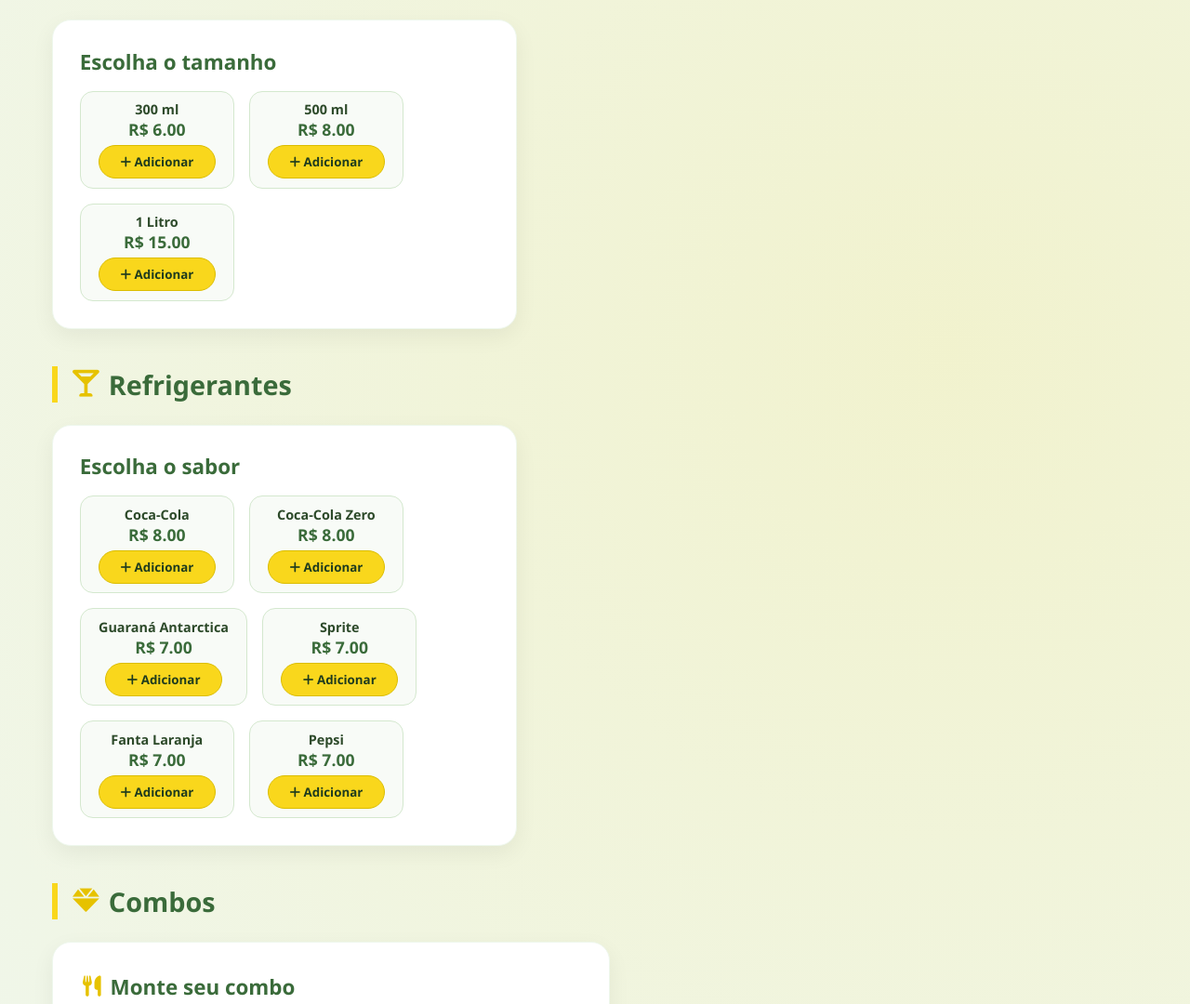
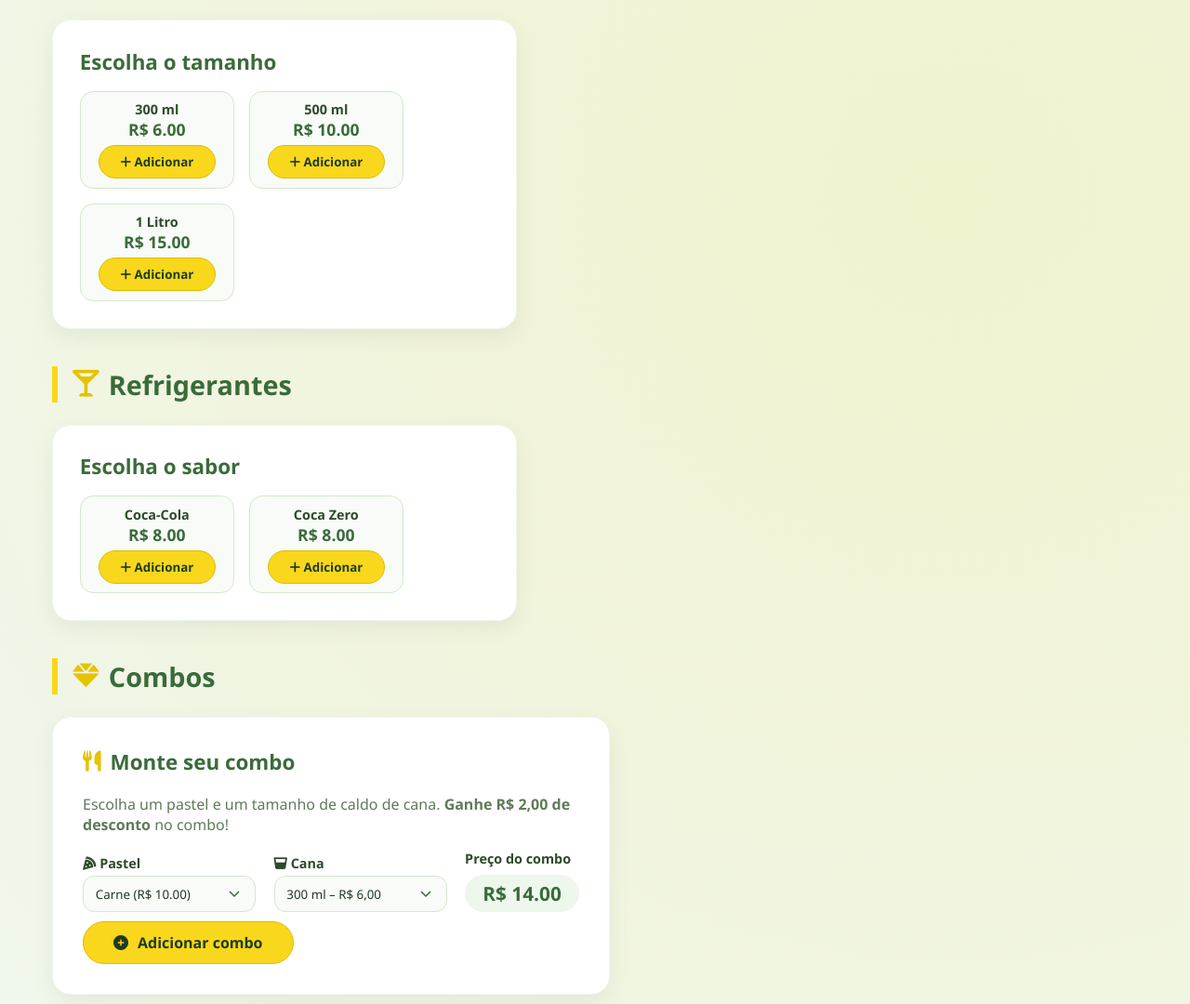
Before and after one commit to PauloRuben/Rei-do-Pastel, a plain HTML site: page index.html in a window 1280 px wide. Shown: the part 3121-4201 px from the top of the page at 93% size. Drawn offline with Linux system fonts and the light colour scheme.

Commit message:
Add files via upload

```diff
--- a/index.html
+++ b/index.html
@@ -269,7 +269,6 @@
             transform: scale(0.96);
         }
 
-        /* Caldo de cana e Refrigerante */
         .card-cana,
         .card-refri {
             background: var(--branco);
@@ -356,7 +355,6 @@
             box-shadow: 0 4px 12px rgba(230, 194, 0, 0.25);
         }
 
-        /* Combos */
         .card-combo {
             background: var(--branco);
             border-radius: var(--radius);
@@ -460,7 +458,6 @@
             transform: scale(0.96);
         }
 
-        /* Banner iFood */
         .banner-ifood {
             background: linear-gradient(135deg, #fef9e7, #fdf3d0);
             border-radius: var(--radius);
@@ -525,7 +522,6 @@
             }
         }
 
-        /* Carrinho flutuante */
         .cart-fab {
             position: fixed;
             bottom: 24px;
@@ -569,7 +565,6 @@
             border: 2px solid var(--branco);
         }
 
-        /* Modal */
         .modal-overlay {
             display: none;
             position: fixed;
@@ -888,7 +883,6 @@
             margin-right: 6px;
         }
 
-        /* Footer */
         .footer {
             background: var(--branco);
             border-top: 2px solid #e9f3e5;
@@ -1088,49 +1082,39 @@
     </header>
 
     <div class="container">
-        <!-- CARNES -->
         <h2 class="secao-titulo"><i class="fas fa-drumstick-bite"></i> Carnes</h2>
         <div class="grid-pasteis" id="secaoCarnes"></div>
 
-        <!-- FRANGOS -->
         <h2 class="secao-titulo"><i class="fas fa-drumstick-bite"></i> Frangos</h2>
         <div class="grid-pasteis" id="secaoFrangos"></div>
 
-        <!-- CALABRESA -->
         <h2 class="secao-titulo"><i class="fas fa-sausage"></i> Calabresa</h2>
         <div class="grid-pasteis" id="secaoCalabresa"></div>
 
-        <!-- PRESUNTO -->
         <h2 class="secao-titulo"><i class="fas fa-bacon"></i> Presunto</h2>
         <div class="grid-pasteis" id="secaoPresunto"></div>
 
-        <!-- QUEIJO -->
         <h2 class="secao-titulo"><i class="fas fa-cheese"></i> Queijo</h2>
         <div class="grid-pasteis" id="secaoQueijo"></div>
 
-        <!-- CAMARÃO -->
         <h2 class="secao-titulo"><i class="fas fa-shrimp"></i> Camarão</h2>
         <div class="grid-pasteis" id="secaoCamarao"></div>
 
-        <!-- DOCES -->
         <h2 class="secao-titulo"><i class="fas fa-candy-cane"></i> Doces</h2>
         <div class="grid-pasteis" id="secaoDoces"></div>
 
-        <!-- CALDO DE CANA -->
         <h2 class="secao-titulo" style="margin-top:2.5rem;"><i class="fas fa-glass-whiskey"></i> Caldo de Cana</h2>
         <div class="card-cana">
             <h3>Escolha o tamanho</h3>
             <div class="opcoes-cana" id="opcoesCanaContainer"></div>
         </div>
 
-        <!-- REFRIGERANTES -->
         <h2 class="secao-titulo" style="margin-top:2.5rem;"><i class="fas fa-glass-martini-alt"></i> Refrigerantes</h2>
         <div class="card-refri">
             <h3>Escolha o sabor</h3>
             <div class="opcoes-refri" id="opcoesRefriContainer"></div>
         </div>
 
-        <!-- COMBOS -->
         <h2 class="secao-titulo" style="margin-top:2.5rem;"><i class="fas fa-gem"></i> Combos</h2>
         <div class="card-combo">
             <h3><i class="fas fa-utensils" style="color:var(--amarelo-escuro);"></i> Monte seu combo</h3>
@@ -1160,7 +1144,6 @@
             </button>
         </div>
 
-        <!-- BANNER iFOOD -->
         <div class="banner-ifood">
             <div class="msg">
                 <i class="fas fa-truck"></i>
@@ -1180,7 +1163,7 @@
             <div class="footer-col">
                 <h4><i class="fas fa-map-pin"></i> Endereço</h4>
                 <p><i class="fas fa-location-dot"></i> R. Um - Chácaras Anhanguera</p>
-                <p><i class="fas fa-city"></i> Valparaíso de Goiás - GO , 74392-130</p>
+                <p><i class="fas fa-city"></i> Valparaíso de Goiás - GO, 74392-130</p>
             </div>
             <div class="footer-col">
                 <h4><i class="fas fa-phone"></i> Contato</h4>
@@ -1200,7 +1183,7 @@
                     <i class="fas fa-truck"></i> Entregamos <strong>apenas</strong> pelo iFood
                 </div>
                 <p style="margin-top:0.6rem; font-size:0.85rem; color:#7a9a74;">
-                    <i class="fas fa-clock"></i> Aberto de segunda a sábado
+                    <i class="fas fa-clock"></i> Seg a Sex: 15h - 21h | Sáb: 15h - 19h
                 </p>
             </div>
         </div>
@@ -1297,10 +1280,8 @@
             ]
         };
 
-        // Lista plana de todos os pastéis para o combo
         const todosPasteis = Object.values(categorias).flat();
 
-        // Preços
         function getPrecoPastel(id) {
             const numId = typeof id === 'string' ? parseInt(id, 10) : id;
             const baratos = [1, 12, 25];
@@ -1316,21 +1297,16 @@
             return 14.00;
         }
 
-        // Caldo de cana
         const opcoesCana = [
             { tamanho: '300ml', nome: '300 ml', preco: 6.00 },
-            { tamanho: '500ml', nome: '500 ml', preco: 8.00 },
+            { tamanho: '500ml', nome: '500 ml', preco: 10.00 },
             { tamanho: '1L', nome: '1 Litro', preco: 15.00 }
         ];
 
-        // Refrigerantes
+        // Refrigerantes: apenas Coca-Cola e Coca Zero
         const refrigerantes = [
             { id: 'refri-coca', nome: 'Coca-Cola', preco: 8.00 },
-            { id: 'refri-coca-zero', nome: 'Coca-Cola Zero', preco: 8.00 },
-            { id: 'refri-guarana', nome: 'Guaraná Antarctica', preco: 7.00 },
-            { id: 'refri-sprite', nome: 'Sprite', preco: 7.00 },
-            { id: 'refri-fanta', nome: 'Fanta Laranja', preco: 7.00 },
-            { id: 'refri-pepsi', nome: 'Pepsi', preco: 7.00 }
+            { id: 'refri-cocazero', nome: 'Coca Zero', preco: 8.00 }
         ];
 
         const DESCONTO_COMBO = 2.00;
@@ -1340,9 +1316,6 @@
         // ============================================================
         let carrinho = [];
 
-        // ============================================================
-        //  RENDERIZAÇÃO DAS SEÇÕES
-        // ============================================================
         function criarCardPastel(item) {
             const preco = getPrecoPastel(item.id);
             const card = document.createElement('div');
@@ -1672,7 +1645,8 @@
             }
 
             mensagem += '🛍️ *Retirada na loja* (não entregamos)\n';
-            mensagem += '📍 *Endereço:* R. Um - Chácaras Anhanguera, Valparaíso de Goiás - GO\n';
+            mensagem += '📍 *Endereço:* R. Um - Chácaras Anhanguera, Valparaíso de Goiás - GO, 74392-130\n';
+            mensagem += '⏰ *Horários:* Seg a Sex: 15h - 21h | Sáb: 15h - 19h\n';
             mensagem += '📞 *Contato:* (61) 99589-8075\n';
             mensagem += '📸 *Instagram:* @reido.pastel\n\n';
             mensagem += '✅ *Confirme seu pedido e aguarde a confirmação.*';
@@ -1700,7 +1674,7 @@
             if (e.key === 'Escape') fecharModal();
         });
 
-        console.log('🍥 Rei do Pastel - Cardápio completo com seções e refrigerantes!');
+        console.log('🍥 Rei do Pastel - Cardápio atualizado!');
     </script>
 </body>
 </html>
```
